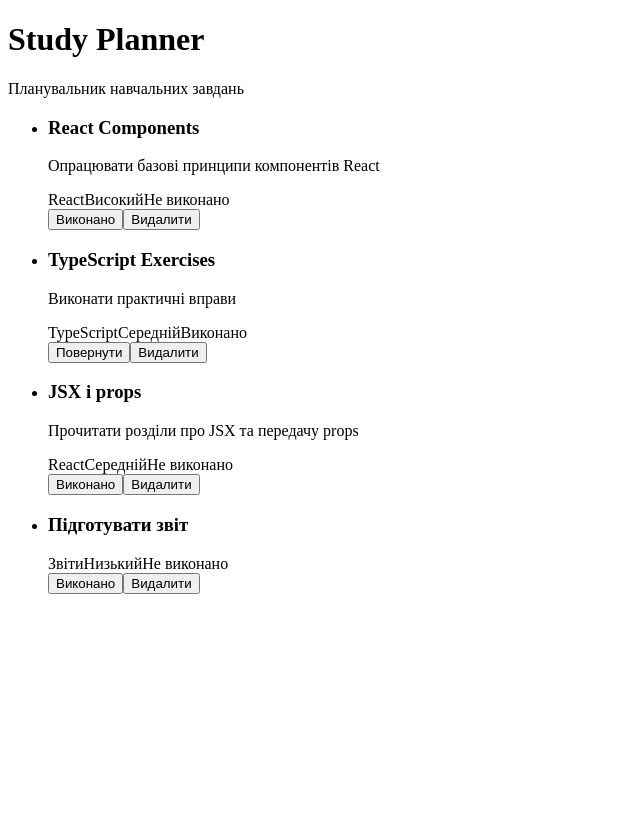
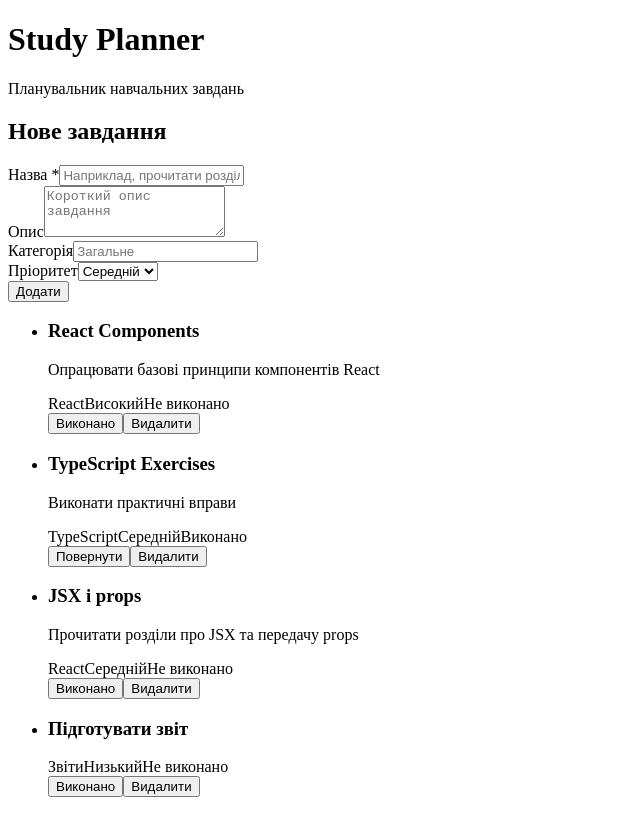
Before and after one commit to faenxi/study-planner, a React (Vite) app: page / in a window 1280 px wide. Shown: the whole page, without its empty margins (0-640 px from the left). Built offline with nearby package versions, Linux system fonts and the light colour scheme.

Commit message:
feat(lab-08): add TaskForm with controlled inputs and validation

```diff
--- a/src/App.tsx
+++ b/src/App.tsx
@@ -1,12 +1,22 @@
 import { useState } from 'react'
 import Header from './components/Header'
+import TaskForm from './components/TaskForm'
 import TaskList from './components/TaskList'
 import { initialTasks } from './data/initialTasks'
-import type { Task } from './types/task'
+import type { NewTask, Task } from './types/task'
 
 function App() {
   // Єдине джерело правди: масив завдань живе в App
   const [tasks, setTasks] = useState<Task[]>(initialTasks)
+
+  // Immutable update: створюємо НОВИЙ масив, а не викликаємо push у старому.
+  // id обчислюється всередині updater-функції, тому завжди спирається на актуальний масив.
+  function handleAddTask(newTask: NewTask) {
+    setTasks((prevTasks) => {
+      const nextId = prevTasks.reduce((maxId, task) => Math.max(maxId, task.id), 0) + 1
+      return [...prevTasks, { ...newTask, id: nextId, completed: false }]
+    })
+  }
 
   // Immutable update: map повертає НОВИЙ масив, змінений елемент копіюється через spread
   function handleToggleTask(id: number) {
@@ -24,6 +34,7 @@ function App() {
     <div className="app">
       <Header />
       <main className="app__main">
+        <TaskForm onAddTask={handleAddTask} />
         <TaskList tasks={tasks} onToggle={handleToggleTask} onDelete={handleDeleteTask} />
       </main>
     </div>
--- /dev/null
+++ b/src/components/TaskForm.tsx
@@ -0,0 +1,164 @@
+import { useId, useState } from 'react'
+import type { FormEvent } from 'react'
+import { PRIORITIES } from '../types/task'
+import type { NewTask, Priority } from '../types/task'
+import { PRIORITY_LABELS } from '../data/labels'
+
+interface TaskFormProps {
+  onAddTask: (task: NewTask) => void
+}
+
+interface FormValues {
+  title: string
+  description: string
+  category: string
+  priority: Priority
+}
+
+const emptyValues: FormValues = {
+  title: '',
+  description: '',
+  category: '',
+  priority: 'medium',
+}
+
+const DEFAULT_CATEGORY = 'Загальне'
+
+function isPriority(value: string): value is Priority {
+  return (PRIORITIES as readonly string[]).includes(value)
+}
+
+function TaskForm({ onAddTask }: TaskFormProps) {
+  // Керована форма: значення полів зберігаються в state
+  const [values, setValues] = useState<FormValues>(emptyValues)
+  const [titleError, setTitleError] = useState<string | null>(null)
+
+  const formId = useId()
+  const titleId = `${formId}-title`
+  const titleErrorId = `${formId}-title-error`
+  const descriptionId = `${formId}-description`
+  const categoryId = `${formId}-category`
+  const priorityId = `${formId}-priority`
+
+  function handleSubmit(event: FormEvent<HTMLFormElement>) {
+    // Не даємо браузеру перезавантажити сторінку
+    event.preventDefault()
+
+    const title = values.title.trim()
+
+    // Проста валідація: назва обов'язкова
+    if (title === '') {
+      setTitleError('Введіть назву завдання.')
+      return
+    }
+
+    onAddTask({
+      title,
+      description: values.description.trim(),
+      category: values.category.trim() || DEFAULT_CATEGORY,
+      priority: values.priority,
+    })
+
+    // Після успішного додавання очищаємо форму
+    setValues(emptyValues)
+    setTitleError(null)
+  }
+
+  function handlePriorityChange(value: string) {
+    if (isPriority(value)) {
+      setValues((prevValues) => ({ ...prevValues, priority: value }))
+    }
+  }
+
+  return (
+    <form className="task-form" onSubmit={handleSubmit} noValidate>
+      <h2 className="task-form__title">Нове завдання</h2>
+
+      <div className="task-form__field task-form__field--wide">
+        <label className="task-form__label" htmlFor={titleId}>
+          Назва *
+        </label>
+        <input
+          id={titleId}
+          className={titleError ? 'task-form__input task-form__input--invalid' : 'task-form__input'}
+          type="text"
+          value={values.title}
+          placeholder="Наприклад, прочитати розділ про props"
+          aria-invalid={titleError !== null}
+          aria-describedby={titleError ? titleErrorId : undefined}
+          onChange={(event) => {
+            const title = event.target.value
+            setValues((prevValues) => ({ ...prevValues, title }))
+            // Прибираємо помилку, щойно користувач почав виправляти поле
+            setTitleError(null)
+          }}
+        />
+        {titleError && (
+          <p id={titleErrorId} className="task-form__error" role="alert">
+            {titleError}
+          </p>
+        )}
+      </div>
+
+      <div className="task-form__field task-form__field--wide">
+        <label className="task-form__label" htmlFor={descriptionId}>
+          Опис
+        </label>
+        <textarea
+          id={descriptionId}
+          className="task-form__input task-form__input--textarea"
+          rows={3}
+          value={values.description}
+          placeholder="Короткий опис завдання"
+          onChange={(event) => {
+            const description = event.target.value
+            setValues((prevValues) => ({ ...prevValues, description }))
+          }}
+        />
+      </div>
+
+      <div className="task-form__field">
+        <label className="task-form__label" htmlFor={categoryId}>
+          Категорія
+        </label>
+        <input
+          id={categoryId}
+          className="task-form__input"
+          type="text"
+          value={values.category}
+          placeholder={DEFAULT_CATEGORY}
+          onChange={(event) => {
+            const category = event.target.value
+            setValues((prevValues) => ({ ...prevValues, category }))
+          }}
+        />
+      </div>
+
+      <div className="task-form__field">
+        <label className="task-form__label" htmlFor={priorityId}>
+          Пріоритет
+        </label>
+        <select
+          id={priorityId}
+          className="task-form__input"
+          value={values.priority}
+          onChange={(event) => handlePriorityChange(event.target.value)}
+        >
+          {PRIORITIES.map((priority) => (
+            <option key={priority} value={priority}>
+              {PRIORITY_LABELS[priority]}
+            </option>
+          ))}
+        </select>
+      </div>
+
+      <div className="task-form__actions">
+        <button type="submit" className="button button--primary">
+          Додати
+        </button>
+      </div>
+    </form>
+  )
+}
+
+export default TaskForm
```
